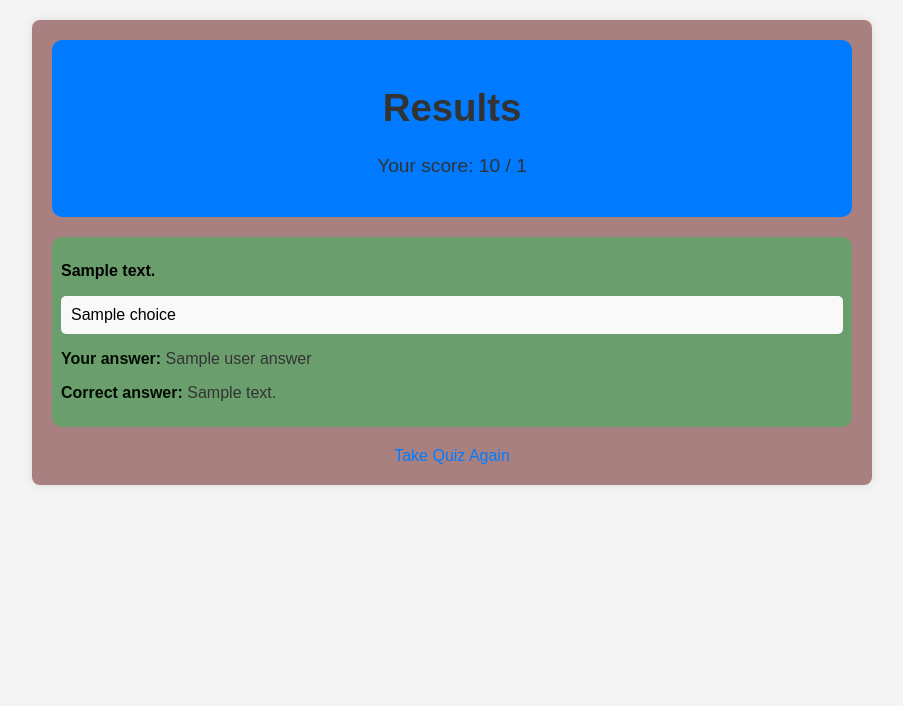
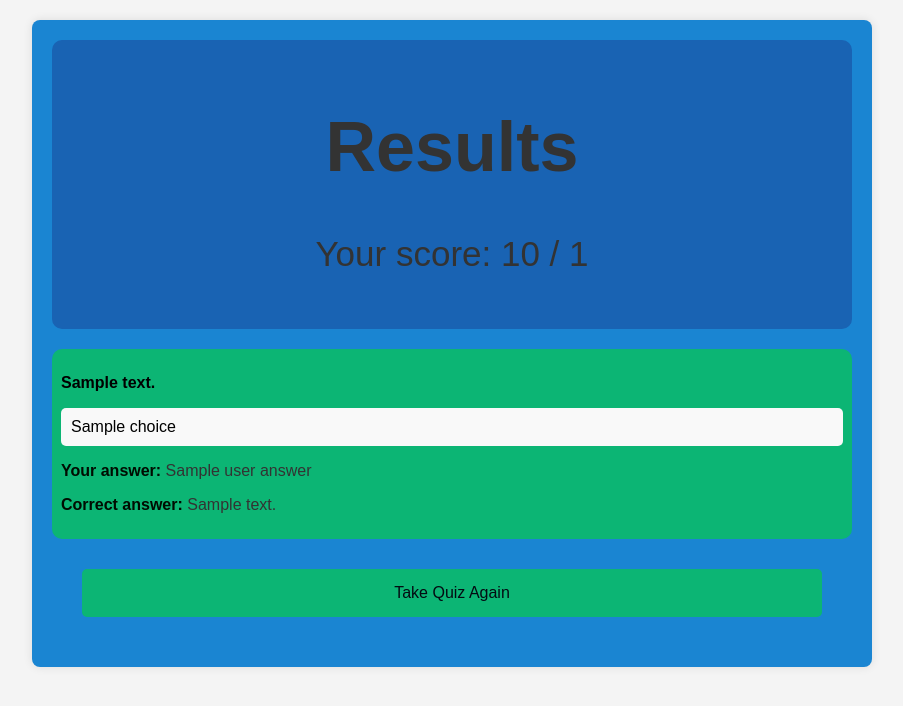
Before and after one commit to abdulrahman-nisar/Falcon-Hackathon, a Flask app: template templates/result.html in a window 1280 px wide. Shown: the top 706 px of the page, without its empty margins (188-1091 px from the left). Run offline with Flask 3, Linux system fonts and the light colour scheme; the template is opened without the code that fills it: most values are stand-ins (such as "Sample title", 1, 10 or a date in 2020).

Commit message:
sir dard khatam

```diff
--- a/static/result.css
+++ b/static/result.css
@@ -8,25 +8,25 @@ body {
 .container {
   max-width: 800px;
   margin: 0 auto;
-  background-color: #a98080;
+  background-color: #1a85d2;
   padding: 20px;
   box-shadow: 0 0 10px rgba(0, 0, 0, 0.1);
   border-radius: 8px;
 }
 
 .score {
-  font-size: 1.2em;
+  font-size: 35px;
   text-align: center;
   margin-bottom: 20px;
   color: #333;
-  background-color: #007bff;
+  background-color: #1963b3;
   padding: 20px;
   border-radius: 10px;
 }
 
 .question-block {
   margin-bottom: 20px;
-  background-color: #6b9e6d;
+  background-color: #0cb574;
   padding: 9px;
   border-radius: 10px;
 }
@@ -59,9 +59,20 @@ body {
 }
 
 .back-link {
+  text-align: center;
+  margin: 30px;
+  text-decoration: none;
+  color: #040b12;
+  background-color: #0cb574;
+  border-radius: 5px;
+  padding: 15px 25px;
+}
+
+.back-link:hover {
+  background-color: hsl(158, 73%, 43%);
+}
+
+.back-link {
   display: block;
   text-align: center;
-  margin-top: 20px;
-  text-decoration: none;
-  color: #007bff;
 }
--- a/templates/result.html
+++ b/templates/result.html
@@ -33,7 +33,7 @@
         {% endfor %}
     </div>
 
-    <a class="back-link" href="/">Take Quiz Again</a>
+    <div class="backlink"><a class="back-link" href="/">Take Quiz Again</a></div>
 </div>
 
 </body>
```
